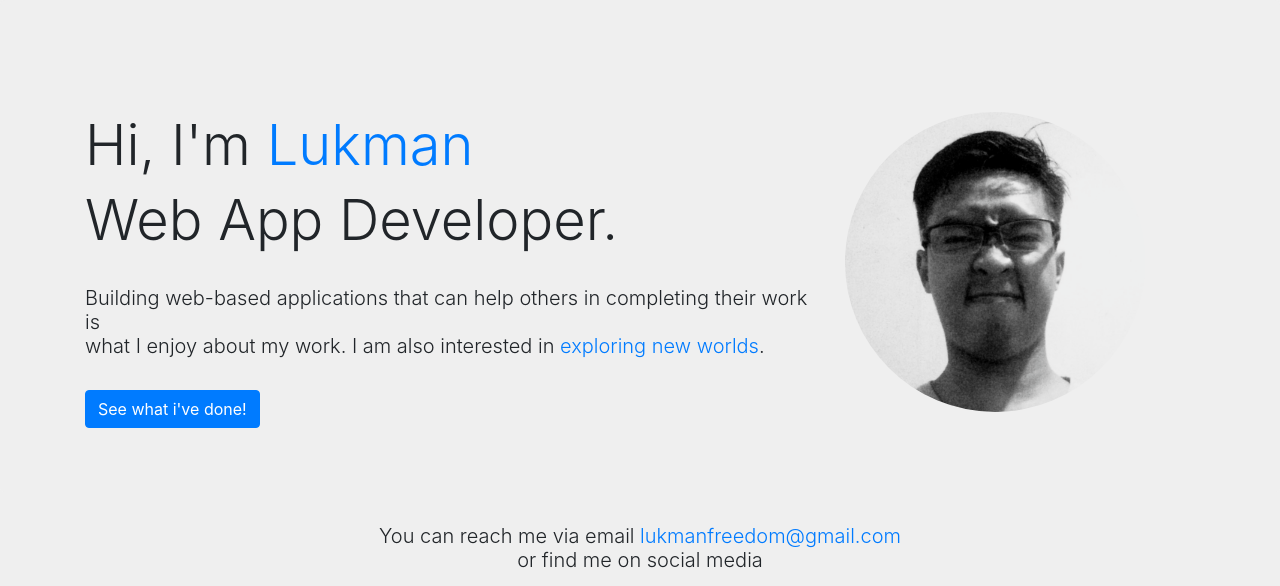
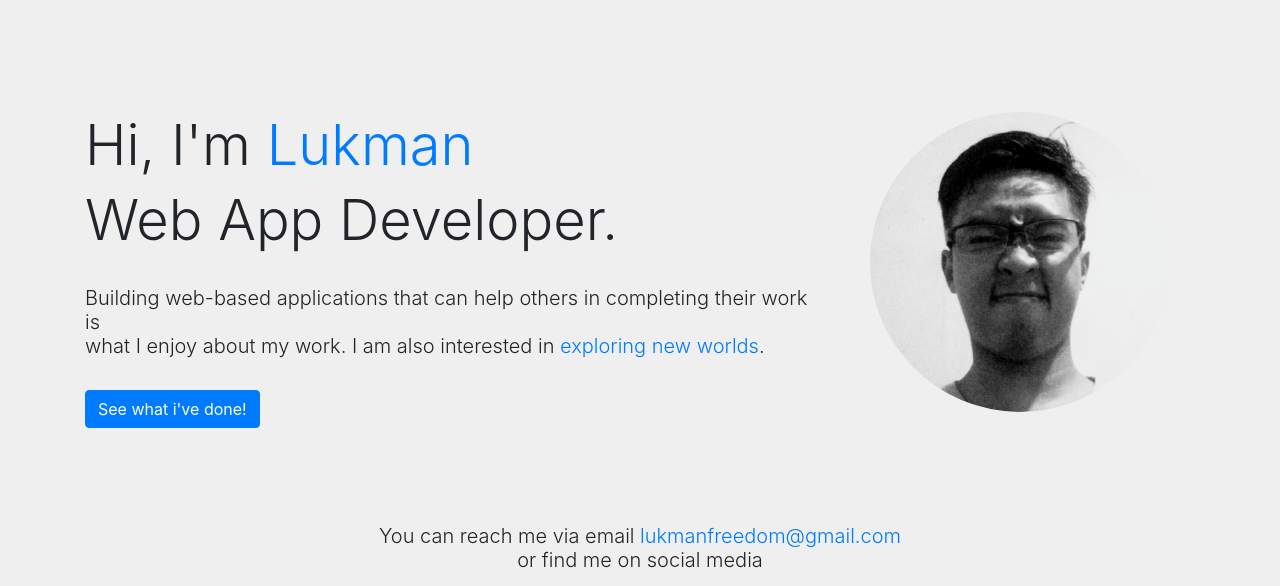
Before and after one commit to lukmanfreedom/lukmanfreedom.github.io, a plain HTML site: page index.html in a window 1280 px wide. Shown: the top 586 px of the page. Drawn offline with nearby package versions, Linux system fonts and the light colour scheme.

Commit message:
make image center

```diff
--- a/index.html
+++ b/index.html
@@ -43,7 +43,7 @@
             </button>
           </div>
 
-          <div class="col-sm-4 mt-5">
+          <div class="col-sm-4 mt-5 text-center">
             <img src="src/assets/profil.png" style="height: 300px; border-radius: 50%">
           </div>
         </div>
```
